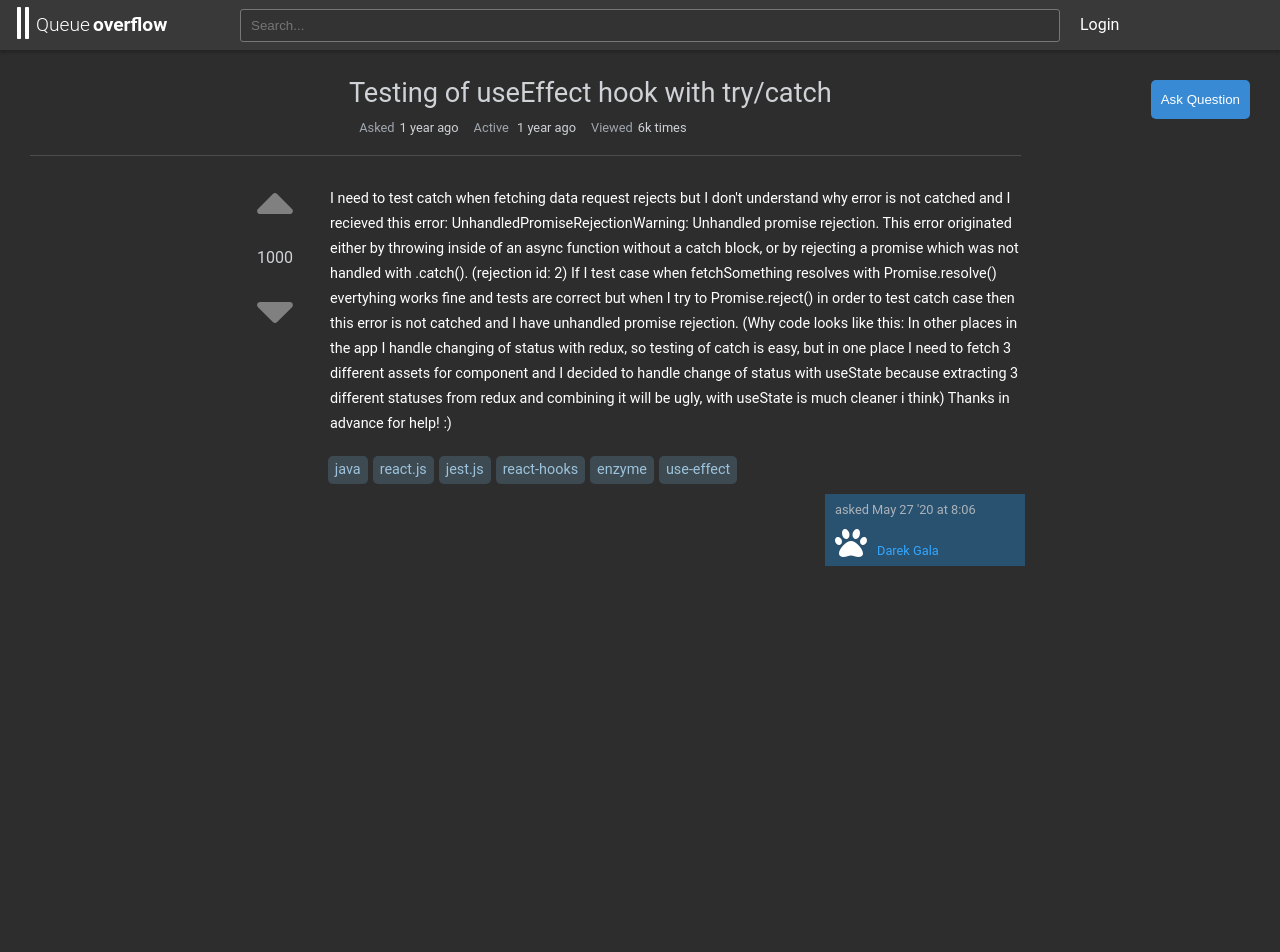
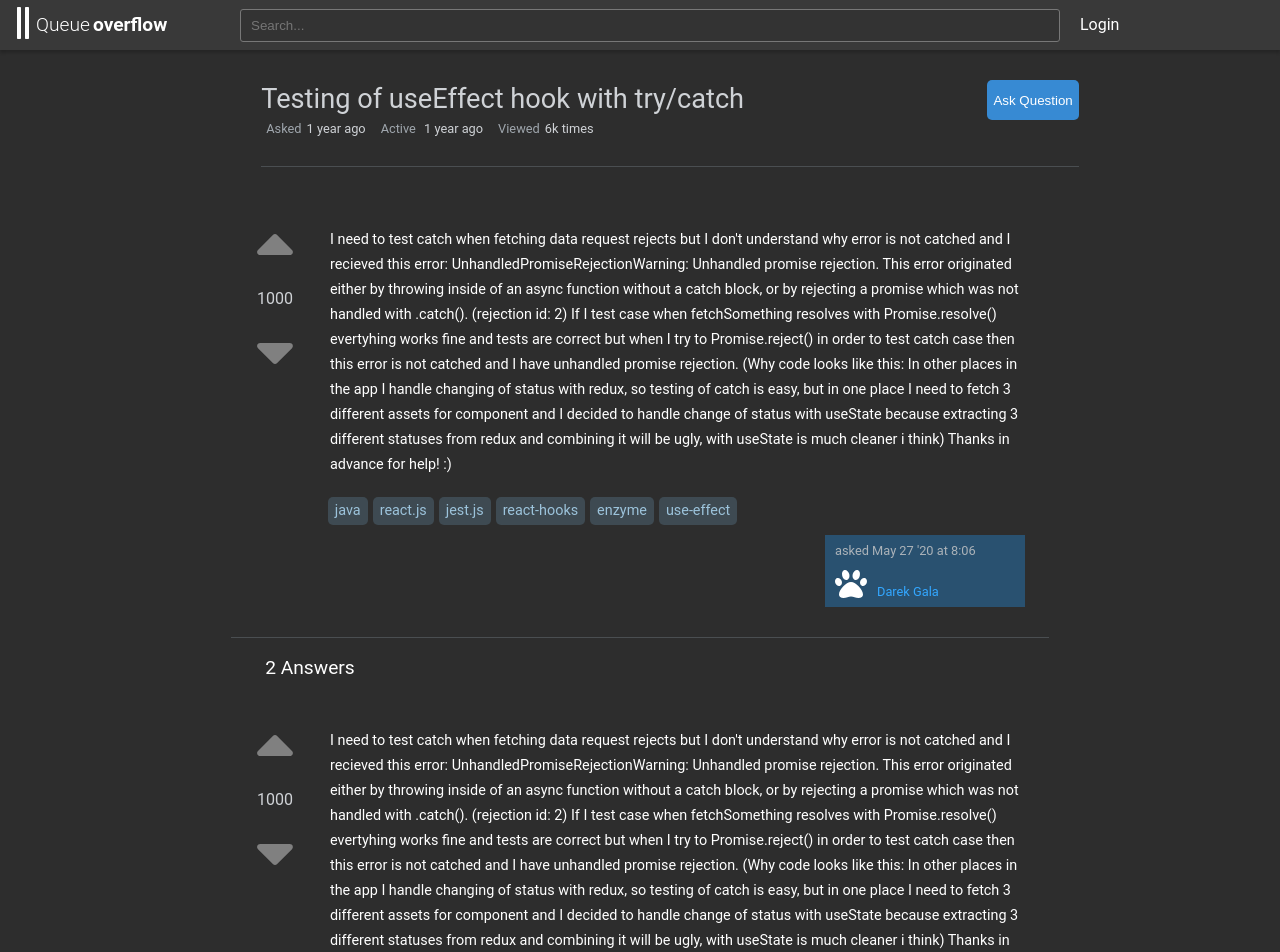
Before and after one commit to titichayajojo/Queue-overflow-project, a React (Create React App) app: page /ViewQuestionPage in a window 1280 px wide. Shown: the top 952 px of the page. Before the commit the page ends 800 px from the top, so only its background shows below. Built offline with nearby package versions, Linux system fonts and the light colour scheme.

Commit message:
[ADD] finishing ViewQuestionPage

```diff
--- a/src/Components/Header/ViewQuestionHeader.js
+++ b/src/Components/Header/ViewQuestionHeader.js
@@ -3,14 +3,18 @@ import {
   ViewQuestionHeaderRow,
   BlueButton,
   QuestionStats,
-    StyledQuestionRow
- } from "./ViewQuestionHeaderStyle"
+  StyledQuestionRow,
+  Border,
+  Question,
+} from "./ViewQuestionHeaderStyle";
 
 function ViewQuestionHeader() {
   return (
     <ViewQuestionHeaderRow>
+      <Question>
         <StyledHeader>Testing of useEffect hook with try/catch</StyledHeader>
         <BlueButton>Ask&nbsp;Question</BlueButton>
+      </Question>
       <StyledQuestionRow>
         <QuestionStats>
           Asked
@@ -25,6 +29,7 @@ function ViewQuestionHeader() {
           <span>6k times</span>
         </QuestionStats>
       </StyledQuestionRow>
+      <Border />
     </ViewQuestionHeaderRow>
   );
 }
--- a/src/Components/Header/ViewQuestionHeaderStyle.js
+++ b/src/Components/Header/ViewQuestionHeaderStyle.js
@@ -1,10 +1,10 @@
 import styled from "styled-components";
 
 export const ViewQuestionHeaderRow = styled.div`
-  display: grid;
-  grid-template-columns: 1fr min-content;
+  display: flex;
+  flex-direction: column;
   padding: 30px;
-  text-align: center;
+  width: 100%;
 `;
 
 export const StyledHeader = styled.div`
@@ -17,7 +17,8 @@ export const BlueButton = styled.button`
   color: #fff;
   border: 0;
   border-radius: 5px;
-  padding: 12px 10px;
+  align-self: end;
+  height: 40px;
 `;
 
 export const QuestionStats = styled.span`
@@ -31,7 +32,19 @@ export const QuestionStats = styled.span`
 `;
 
 export const StyledQuestionRow = styled.span`
+  align-self: start;
+  margin-bottom: 30px;
+  justify-content: center;
+`;
+
+export const Border = styled.div`
   border-bottom: ridge hsl(210, 4.5%, 30.5%) 0.1px;
-  margin-right: 130px;
-  padding-bottom: 20px;
+  width: 100%;
 `;
+
+export const Question = styled.div`
+  display: flex;
+  flex-direction: row;
+  justify-content: space-between;
+  align-items: center;
+`;
--- /dev/null
+++ b/src/Components/Row/AnswersRow.js
@@ -0,0 +1,13 @@
+import VoteRow from "./VoteRow";
+import ProfileRow from "./ProfileRow";
+
+function AnswersRow() {
+  return (
+    <div>
+      <VoteRow />
+      <ProfileRow />
+    </div>
+  );
+}
+
+export default AnswersRow;
--- /dev/null
+++ b/src/Components/Row/ProfileRow.js
@@ -0,0 +1,26 @@
+import {
+  WriterRow,
+  Writer,
+  AskedDate,
+  WriterName,
+  Border,
+} from "./ProfileRowStyled";
+
+import { faPaw } from "@fortawesome/free-solid-svg-icons";
+import { FontAwesomeIcon } from "@fortawesome/react-fontawesome";
+
+function ProfileRow() {
+  return (
+    <Border>
+      <WriterRow>
+        <Writer>
+          <AskedDate>asked May 27 '20 at 8:06</AskedDate>
+          <FontAwesomeIcon icon={faPaw} size="2x" />
+          <WriterName>Darek Gala</WriterName>
+        </Writer>
+      </WriterRow>
+    </Border>
+  );
+}
+
+export default ProfileRow;
--- /dev/null
+++ b/src/Components/Row/ProfileRowStyled.js
@@ -0,0 +1,35 @@
+import styled from "styled-components";
+
+export const WriterRow = styled.div`
+  display: grid;
+  justify-content: center;
+  align-items: center;
+  margin-left: 570px;
+  padding-bottom: 30px;
+`;
+
+export const Border = styled.div`
+  border-bottom: ridge hsl(210, 4.5%, 30.5%) 0.1px;
+  border-bottom-height: 20px;
+`;
+
+export const Writer = styled.div`
+  width: 190px;
+  height: 67px;
+  background-color: hsl(206, 46%, 30%);
+  padding-left: 10px;
+  padding-bottom: 5px;
+`;
+
+export const AskedDate = styled.div`
+  padding-bottom: 10px;
+  padding-top: 10px;
+  color: hsl(210deg 8% 70%);
+  font-size: 0.8rem;
+`;
+
+export const WriterName = styled.a`
+  padding-left: 10px;
+  font-size: 0.8rem;
+  color: hsl(206deg 100% 60%);
+`;
--- /dev/null
+++ b/src/Components/Row/StatsRow.js
@@ -0,0 +1,16 @@
+import { FontAwesomeIcon } from "@fortawesome/react-fontawesome";
+import { faSortUp } from "@fortawesome/free-solid-svg-icons";
+import { faSortDown } from "@fortawesome/free-solid-svg-icons";
+import { Votes, ArrowsRow } from "./StatsRowStyled";
+
+function StatsRow() {
+  return (
+    <ArrowsRow>
+      <FontAwesomeIcon icon={faSortUp} size="4x" color="grey" />
+      <Votes>1000</Votes>
+      <FontAwesomeIcon icon={faSortDown} size="4x" color="grey" />
+    </ArrowsRow>
+  );
+}
+
+export default StatsRow;
--- /dev/null
+++ b/src/Components/Row/StatsRowStyled.js
@@ -0,0 +1,11 @@
+import styled from "styled-components";
+
+export const ArrowsRow = styled.div`
+  width: 50px;
+  text-align: center;
+`;
+
+export const Votes = styled.div`
+  font-size: 1rem;
+  color: hsl(210, 8%, 82.5%);
+`;
--- /dev/null
+++ b/src/Components/Row/TagsRow.js
@@ -0,0 +1,16 @@
+import { TagRow, Tag } from "./TagsRowStyled";
+
+function TagsRow() {
+  return (
+    <TagRow>
+      <Tag>java</Tag>
+      <Tag>react.js</Tag>
+      <Tag>jest.js</Tag>
+      <Tag>react-hooks</Tag>
+      <Tag>enzyme</Tag>
+      <Tag>use-effect</Tag>
+    </TagRow>
+  );
+}
+
+export default TagsRow;
--- /dev/null
+++ b/src/Components/Row/TagsRowStyled.js
@@ -0,0 +1,17 @@
+import styled from "styled-components";
+
+export const Tag = styled.span`
+  display: inline-block;
+  margin-right: 5px;
+  background-color: #3e4a52;
+  color: #9cc3db;
+  padding: 7px;
+  border-radius: 5px;
+  font-size: 0.9rem;
+`;
+
+export const TagRow = styled.div`
+  padding: 10px;
+  text-align: center;
+  margin-right: 210px;
+`;
--- /dev/null
+++ b/src/Components/Row/VoteRow.js
@@ -0,0 +1,29 @@
+import StatsRow from "./StatsRow";
+import { VotesRow } from "./VoteRowStlyed";
+
+function VoteRow() {
+  return (
+    <VotesRow>
+      <StatsRow />
+      <span>
+        I need to test catch when fetching data request rejects but I don't
+        understand why error is not catched and I recieved this error:
+        UnhandledPromiseRejectionWarning: Unhandled promise rejection. This
+        error originated either by throwing inside of an async function without
+        a catch block, or by rejecting a promise which was not handled with
+        .catch(). (rejection id: 2) If I test case when fetchSomething resolves
+        with Promise.resolve() evertyhing works fine and tests are correct but
+        when I try to Promise.reject() in order to test catch case then this
+        error is not catched and I have unhandled promise rejection. (Why code
+        looks like this: In other places in the app I handle changing of status
+        with redux, so testing of catch is easy, but in one place I need to
+        fetch 3 different assets for component and I decided to handle change of
+        status with useState because extracting 3 different statuses from redux
+        and combining it will be ugly, with useState is much cleaner i think)
+        Thanks in advance for help! :)
+      </span>
+    </VotesRow>
+  );
+}
+
+export default VoteRow;
--- /dev/null
+++ b/src/Components/Row/VoteRowStlyed.js
@@ -0,0 +1,14 @@
+import styled from "styled-components";
+
+export const VotesRow = styled.div`
+  justify-content: center;
+  display: flex;
+  padding-top: 30px;
+  span {
+    padding-left: 30px;
+    padding-bottom: 10px;
+    line-height: 25px;
+    font-size: 0.9rem;
+    width: 700px;
+  }
+`;
--- a/src/Screens/ViewQuestionPage.js
+++ b/src/Screens/ViewQuestionPage.js
@@ -1,123 +1,89 @@
 import styled from "styled-components";
 import Header from "../Components/Header/Header";
-import { FontAwesomeIcon } from "@fortawesome/react-fontawesome";
-import { faSortUp } from "@fortawesome/free-solid-svg-icons";
-import { faSortDown } from "@fortawesome/free-solid-svg-icons";
-import { faPaw } from "@fortawesome/free-solid-svg-icons";
+import VoteRow from "../Components/Row/VoteRow";
+import TagsRow from "../Components/Row/TagsRow";
+import ProfileRow from "../Components/Row/ProfileRow";
+import AnswersRow from "../Components/Row/AnswersRow";
+import { BlueButton } from "../Components/Header/ViewQuestionHeaderStyle";
 import ViewQuestionHeader from "../Components/Header/ViewQuestionHeader";
 
-const VotesRow = styled.div`
-  justify-content: center;
-  display: flex;
-  span {
-    padding-left: 30px;
-    padding-bottom: 10px;
-    line-height: 25px;
-    font-size: 0.9rem;
-    width: 700px;
-  }
-`;
-
-const ArrowsRow = styled.div`
-  width: 50px;
-  text-align: center;
-`;
-
-const Votes = styled.div`
-  font-size: 1rem;
-  color: hsl(210, 8%, 82.5%);
-`;
-
-const Tag = styled.span`
-  display: inline-block;
-  margin-right: 5px;
-  background-color: #3e4a52;
-  color: #9cc3db;
-  padding: 7px;
-  border-radius: 5px;
-  font-size: 0.9rem;
-`;
-
-const TagRow = styled.div`
-  padding: 10px;
-  text-align: center;
-  margin-right: 210px;
-`;
-
-const WriterRow = styled.div`
+const TotalAnswers = styled.div`
   display: grid;
   justify-content: center;
   align-items: center;
-  margin-left: 570px;
+  margin-right: 660px;
+  font-size: 1.2rem;
+  padding-bottom: 20px;
+  padding-top: 20px;
 `;
 
-const Writer = styled.div`
-  width: 190px;
-  height: 67px;
-  background-color: hsl(206, 46%, 30%);
-  padding-left: 10px;
-  padding-bottom: 5px;
+const YourAnswer = styled.div`
+  display: grid;
+  justify-content: center;
+  align-items: center;
+  margin-right: 660px;
+  font-size: 1.2rem;
+  padding-bottom: 50px;
+  padding-top: 20px;
 `;
 
-const AskedDate = styled.div`
-  padding-bottom: 10px;
-  padding-top: 10px;
-  color: hsl(210deg 8% 70%);
-  font-size: 0.8rem;
+const AnswerInput = styled.input`
+  display: grid;
+  box-sizing: border-box;
+  width: 600px;
+  border-radius: 3px;
+  border: 1px solid #777;
+  padding: 100px;
+  margin-right: 180px;
 `;
 
-const WriterName = styled.a`
-  padding-left: 10px;
-  font-size: 0.8rem;
-  color: hsl(206deg 100% 60%);
+const AnswerInputRow = styled.div`
+  display: flex;
+  justify-content: center;
+  align-items: center;
+`;
+
+const AnswerButtonRow = styled.div`
+  display: grid;
+  justify-content: center;
+  align-items: center;
+  padding: 20px;
+  margin-right: 660px;
+`;
+
+export const BodyDiv = styled.div`
+  width: 100%;
+  height: 100%;
+  display: grid;
+  justify-content: center;
+  align-items: center;
+`;
+
+export const Border = styled.div`
+  border-bottom: ridge hsl(210, 4.5%, 30.5%) 0.1px;
+  width: 50vw;
 `;
 
 function ViewQuestionPage() {
   return (
     <div>
       <Header />
-      <ViewQuestionHeader />
-      <VotesRow>
-        <ArrowsRow>
-          <FontAwesomeIcon icon={faSortUp} size="4x" color="grey" />
-          <Votes>1000</Votes>
-          <FontAwesomeIcon icon={faSortDown} size="4x" color="grey" />
-        </ArrowsRow>
-        <span>
-          I need to test catch when fetching data request rejects but I don't
-          understand why error is not catched and I recieved this error:
-          UnhandledPromiseRejectionWarning: Unhandled promise rejection. This
-          error originated either by throwing inside of an async function
-          without a catch block, or by rejecting a promise which was not handled
-          with .catch(). (rejection id: 2) If I test case when fetchSomething
-          resolves with Promise.resolve() evertyhing works fine and tests are
-          correct but when I try to Promise.reject() in order to test catch case
-          then this error is not catched and I have unhandled promise rejection.
-          (Why code looks like this: In other places in the app I handle
-          changing of status with redux, so testing of catch is easy, but in one
-          place I need to fetch 3 different assets for component and I decided
-          to handle change of status with useState because extracting 3
-          different statuses from redux and combining it will be ugly, with
-          useState is much cleaner i think) Thanks in advance for help! :)
-        </span>
-      </VotesRow>
-
-      <TagRow>
-        <Tag>java</Tag>
-        <Tag>react.js</Tag>
-        <Tag>jest.js</Tag>
-        <Tag>react-hooks</Tag>
-        <Tag>enzyme</Tag>
-        <Tag>use-effect</Tag>
-      </TagRow>
-
-      <WriterRow>
-        <Writer>
-          <AskedDate>asked May 27 '20 at 8:06</AskedDate>
-          <FontAwesomeIcon icon={faPaw} size="2x" />
-          <WriterName>Darek Gala</WriterName>
-        </Writer>
-      </WriterRow>
+      <BodyDiv>
+        <ViewQuestionHeader />
+        <VoteRow />
+        <TagsRow />
+        <ProfileRow />
+        <TotalAnswers>2 Answers</TotalAnswers>
+        <AnswersRow />
+        <AnswersRow />
+        <YourAnswer>Your Answer</YourAnswer>
+        <AnswerInputRow>
+          <AnswerInput></AnswerInput>
+        </AnswerInputRow>
+        <AnswerButtonRow>
+          <BlueButton>Post&nbsp;Your&nbsp;Answer</BlueButton>
+        </AnswerButtonRow>
+      </BodyDiv>
     </div>
   );
 }
```
Lines whose indentation alone changed are shown as unchanged.
